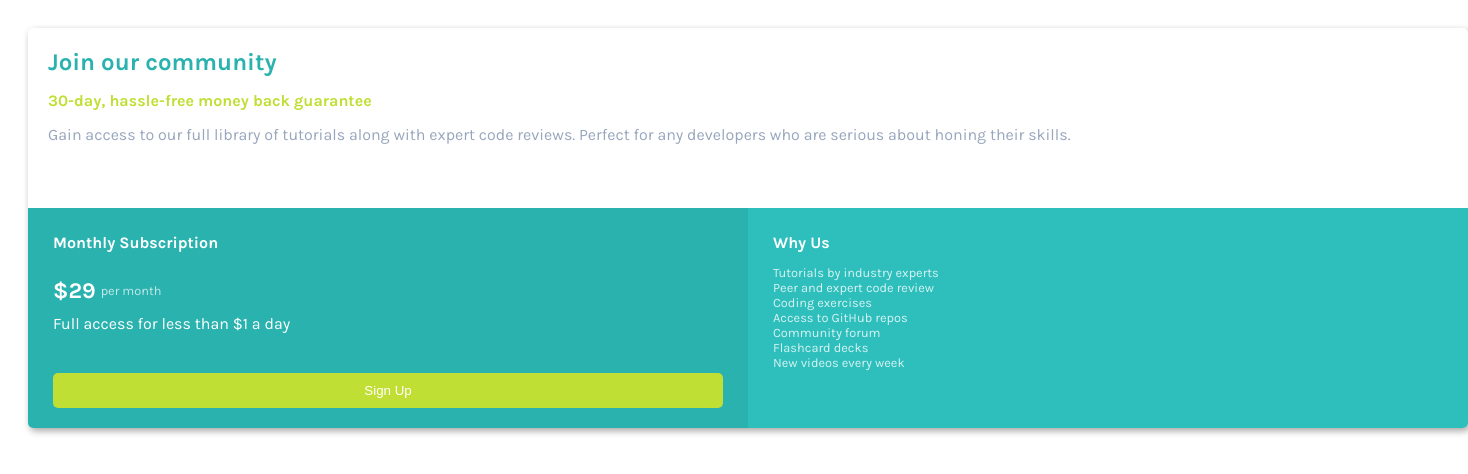
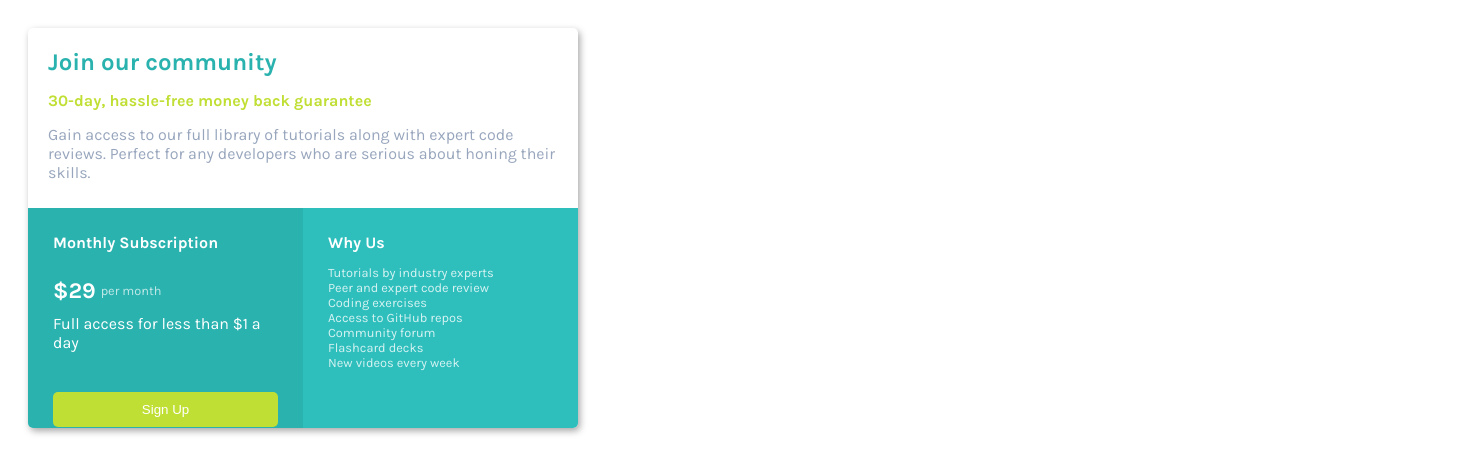
Before and after one commit to chandamalembe/card-css-challenge, a plain HTML site: page index.html in a window 1280 px wide. Shown: the whole page, 1468 px wide, since content can reach past the window. Drawn offline with Linux system fonts and the light colour scheme.

Commit message:
restored width

```diff
--- a/style.css
+++ b/style.css
@@ -116,7 +116,7 @@ ul {
 
 @media (min-width: 576px) {
     #card {
-        width: 1440px;
+        width: 550px;
         height: 400px;
     }
 
```
